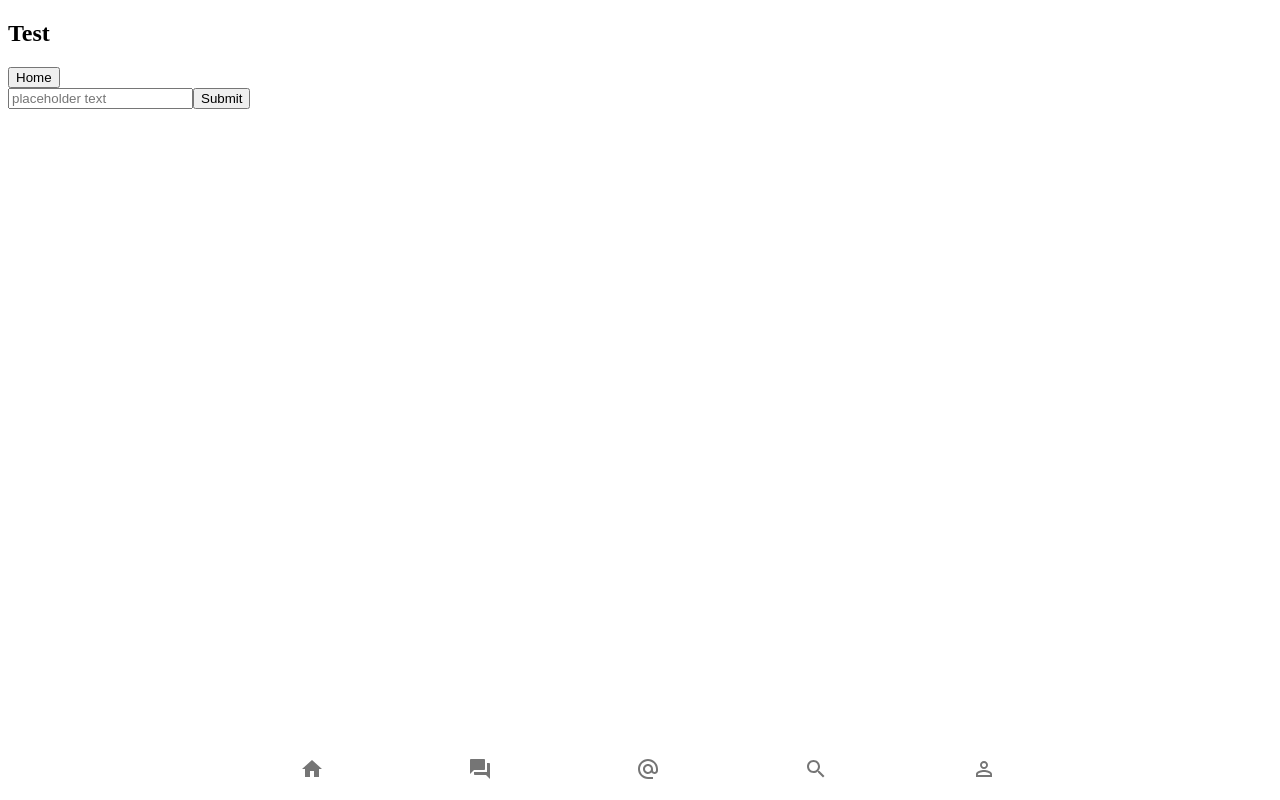
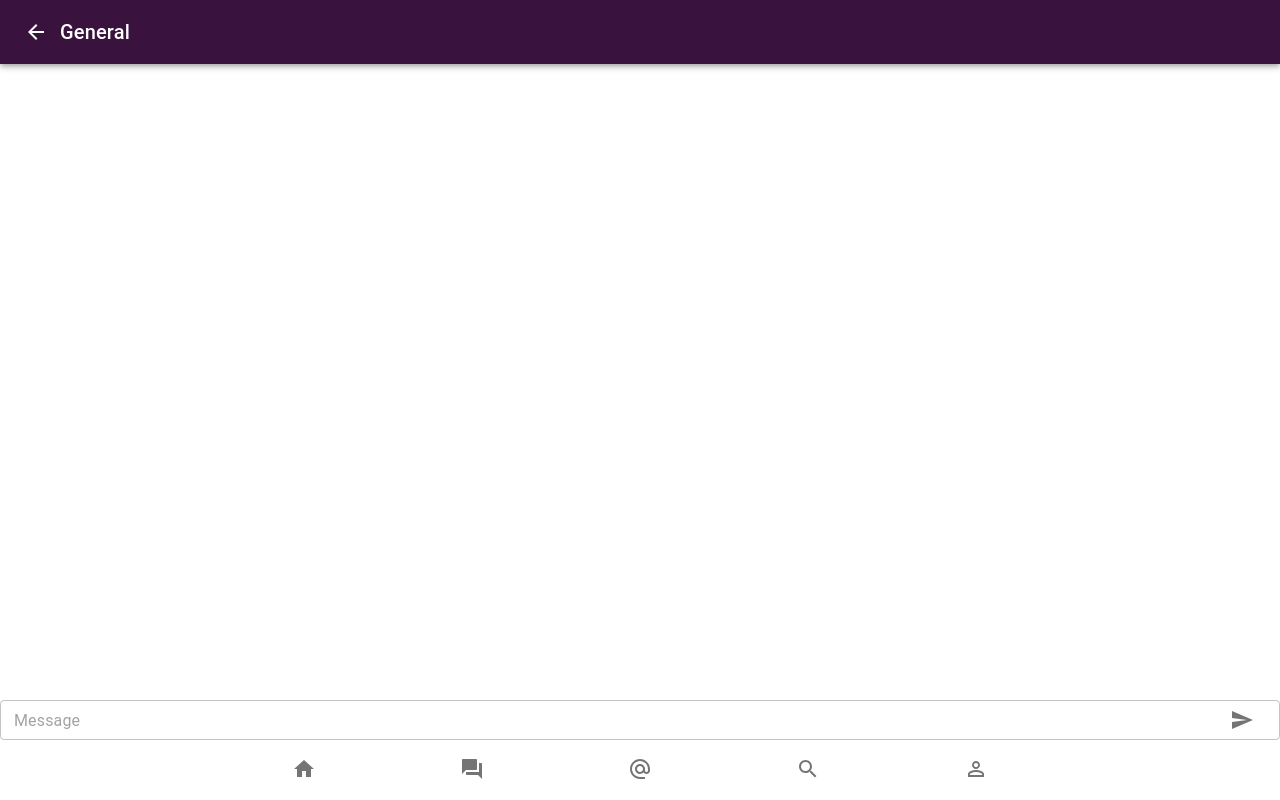
Before and after one commit to william-dai/slack-clone, a React (Create React App) app in the folder frontend/: page /messages in a window 1280 px wide. Built offline with nearby package versions, Linux system fonts and the light colour scheme.

Commit message:
Updated Messages Screen with Material UI

```diff
--- a/frontend/src/Messages.js
+++ b/frontend/src/Messages.js
@@ -8,6 +8,17 @@ import ForumIcon from '@material-ui/icons/Forum';
 import AlternateEmailIcon from '@material-ui/icons/AlternateEmail';
 import SearchIcon from '@material-ui/icons/Search';
 import PersonOutlineIcon from '@material-ui/icons/PersonOutline';
+import List from '@material-ui/core/List';
+import ListItem from '@material-ui/core/ListItem';
+import ListItemText from '@material-ui/core/ListItemText';
+import AppBar from '@material-ui/core/AppBar';
+import Toolbar from '@material-ui/core/Toolbar';
+import Typography from '@material-ui/core/Typography';
+import IconButton from '@material-ui/core/IconButton';
+import ArrowBackIcon from '@material-ui/icons/ArrowBack';
+import TextField from '@material-ui/core/TextField';
+import InputAdornment from '@material-ui/core/InputAdornment';
+import SendIcon from '@material-ui/icons/Send';
 
 /**
  *
@@ -85,11 +96,20 @@ const useStyles = makeStyles((theme) => ({
     width: '100%',
     margin: 0,
     left: 0,
+    top: 0,
   },
   bottomNav: {
     position: 'fixed',
     bottom: '0%',
     margin: 'auto',
+    width: '100%',
+  },
+  list: {
+    margin: 0,
+  },
+  inputText: {
+    position: 'fixed',
+    bottom: 60,
     width: '100%',
   },
 }));
@@ -122,38 +142,71 @@ function Messages() {
 
   const classes = useStyles();
 
-  const timeStamp = (time) => {
-    const temp = new Date(time);
-    let hours = temp.getHours();
-    let minutes = temp.getMinutes();
-    if (hours < 10) {
-      hours = '0' + hours;
-    }
-    if (minutes < 10) {
-      minutes = '0' + minutes;
-    }
-    return hours + ':' + minutes;
-  };
+  // const timeStamp = (time) => {
+  //   const temp = new Date(time);
+  //   let hours = temp.getHours();
+  //   let minutes = temp.getMinutes();
+  //   if (hours < 10) {
+  //     hours = '0' + hours;
+  //   }
+  //   if (minutes < 10) {
+  //     minutes = '0' + minutes;
+  //   }
+  //   return hours + ':' + minutes;
+  // };
 
   React.useEffect(() => {
     fetchMessages(setMessages, data);
   }, [data]);
 
   return (
-    <div>
-      <h2>Test</h2>
+    <div className={classes.root}>
+      <AppBar position="static" style={{backgroundColor: '#39123e'}}>
+        <Toolbar>
+          <IconButton edge="start"
+            className={classes.menuButton} color="inherit" aria-label="menu"
+            onClick={() => history.push('/channels')}>
+            {/* <ArrowDropDownCircleIcon /> */}
+            <ArrowBackIcon/>
+
+          </IconButton>
+          <Typography variant="h6" className={classes.title}>
+            {/* {channels.workspaceid} */}
+            General
+            {/* {workspace[work].name} */}
+          </Typography>
+        </Toolbar>
+      </AppBar>
+
       {messages.map((message, index) => (
         <div>
-          <p key={index} time={message.createdtime}>
+          {/* <p key={index} time={message.createdtime}>
             {message.createdby} : {timeStamp(message.createdtime)}</p>
-          <p>{message.content}</p>
+          <p>{message.content}</p> */}
+          <List component='nav'
+            aria-label='main mailbox folders' key={index}>
+            <ListItem className={classes.list}>
+              <ListItemText primary={message.content}/>
+            </ListItem>
+          </List>
         </div>
       ))}
-      <button onClick={() => history.push('/channels')}>Home</button>
+      {/* <button onClick={() => history.push('/channels')}>Home</button> */}
       <form onSubmit={onSubmit}>
-        <input type="message" placeholder="placeholder text"
-          value={send} onChange={handleInputChange}/>
-        <input type="submit" value="Submit"/>
+        {/* <input type="message" placeholder="placeholder text"
+          value={send} onChange={handleInputChange}/> */}
+        <TextField id="outlined-basic"variant="outlined"
+          placeholder="Message" value={send} onChange={handleInputChange}
+          className={classes.inputText} size="small" InputProps={{
+            endAdornment: (
+              <InputAdornment position="end">
+                <IconButton type="submit" value="Submit">
+                  <SendIcon />
+                </IconButton>
+              </InputAdornment>
+            ),
+          }}/>
+        {/* <input type="submit" value="Submit"/> */}
       </form>
 
       <BottomNavigation
```
